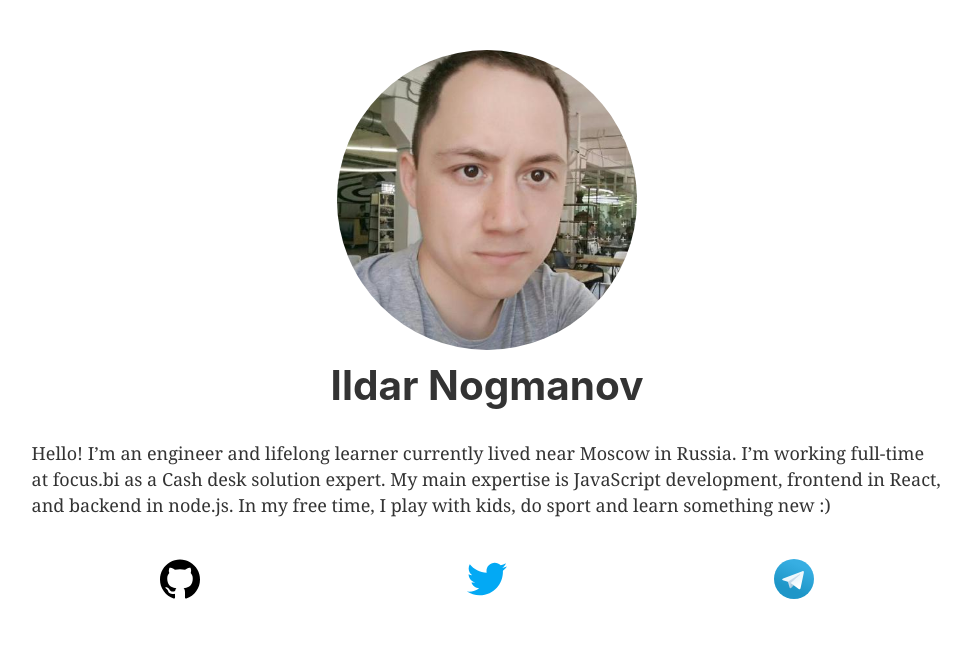
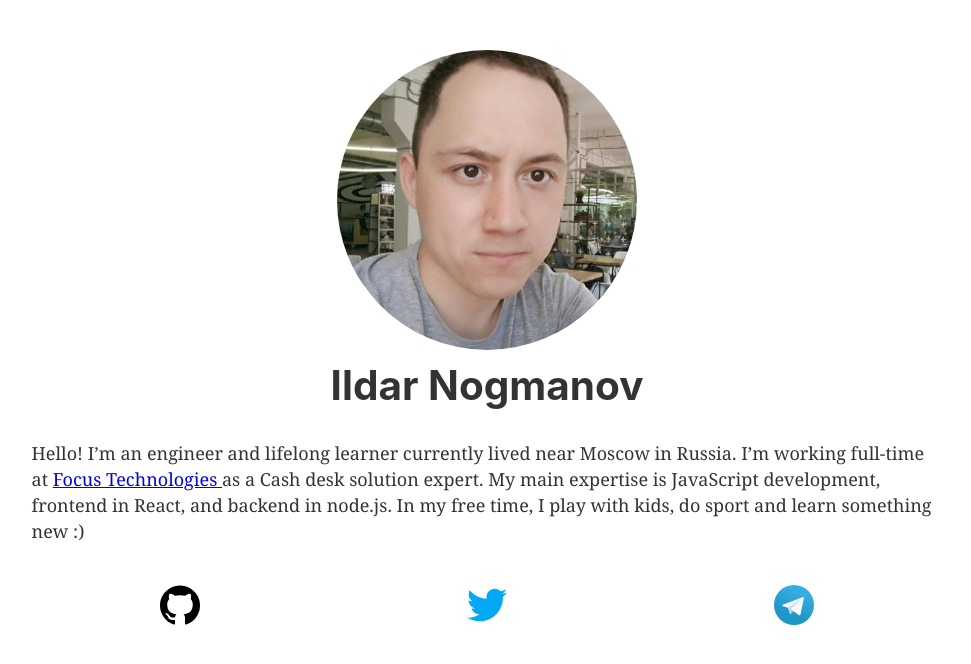
Before and after one commit to Ildarik/ildarik.github.io, a Gatsby site: page / in a window 1280 px wide. Shown: the whole page, without its empty margins (153-1124 px from the left). Built offline with nearby package versions, Linux system fonts and the light colour scheme; Gatsby itself is replaced by a stand-in of ours.

Commit message:
Add link to company site

```diff
--- a/src/pages/index.js
+++ b/src/pages/index.js
@@ -57,7 +57,8 @@ const IndexPage = ({ data }) => (
 
     <p style={{ padding: 5 }}>
       Hello! I&rsquo;m an&nbsp;engineer and lifelong learner currently lived
-      near Moscow in Russia. I&rsquo;m working full-time at&nbsp;focus.bi
+      near Moscow in Russia. I&rsquo;m working full-time at&nbsp;
+      <a href="https://focus.bi">Focus Technologies </a>
       as&nbsp;a&nbsp;Cash desk solution expert. My&nbsp;main expertise
       is&nbsp;JavaScript development, frontend in&nbsp;React, and backend
       in&nbsp;node.js. In&nbsp;my&nbsp;free time, I&nbsp;play with kids,
```
